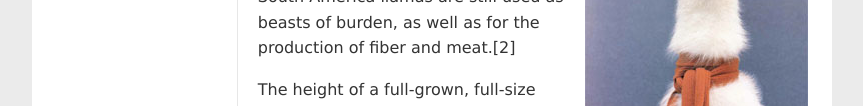
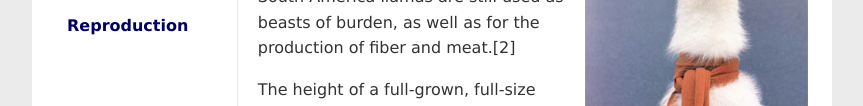
Before and after one commit to wmmeaducd/collab-pactice-1-llama-site, a plain HTML site: page index.html in a window 1280 px wide. Shown: the part 386-492 px from the top of the page, without its empty margins (208-1071 px from the left). Drawn offline with nearby package versions, Linux system fonts and the light colour scheme.

Commit message:
new page added & nav updated

```diff
--- a/index.html
+++ b/index.html
@@ -27,6 +27,7 @@
                 <li><a href="classification.html">Classification</a></li>
                 <li><a href="characteristics.html">Characteristics</a></li>
                 <li><a href="reproduction.html">Reproduction</a></li>
+                <li><a href="newPage.html">Reproduction</a></li>
             </ul>
         </nav>
 
```
